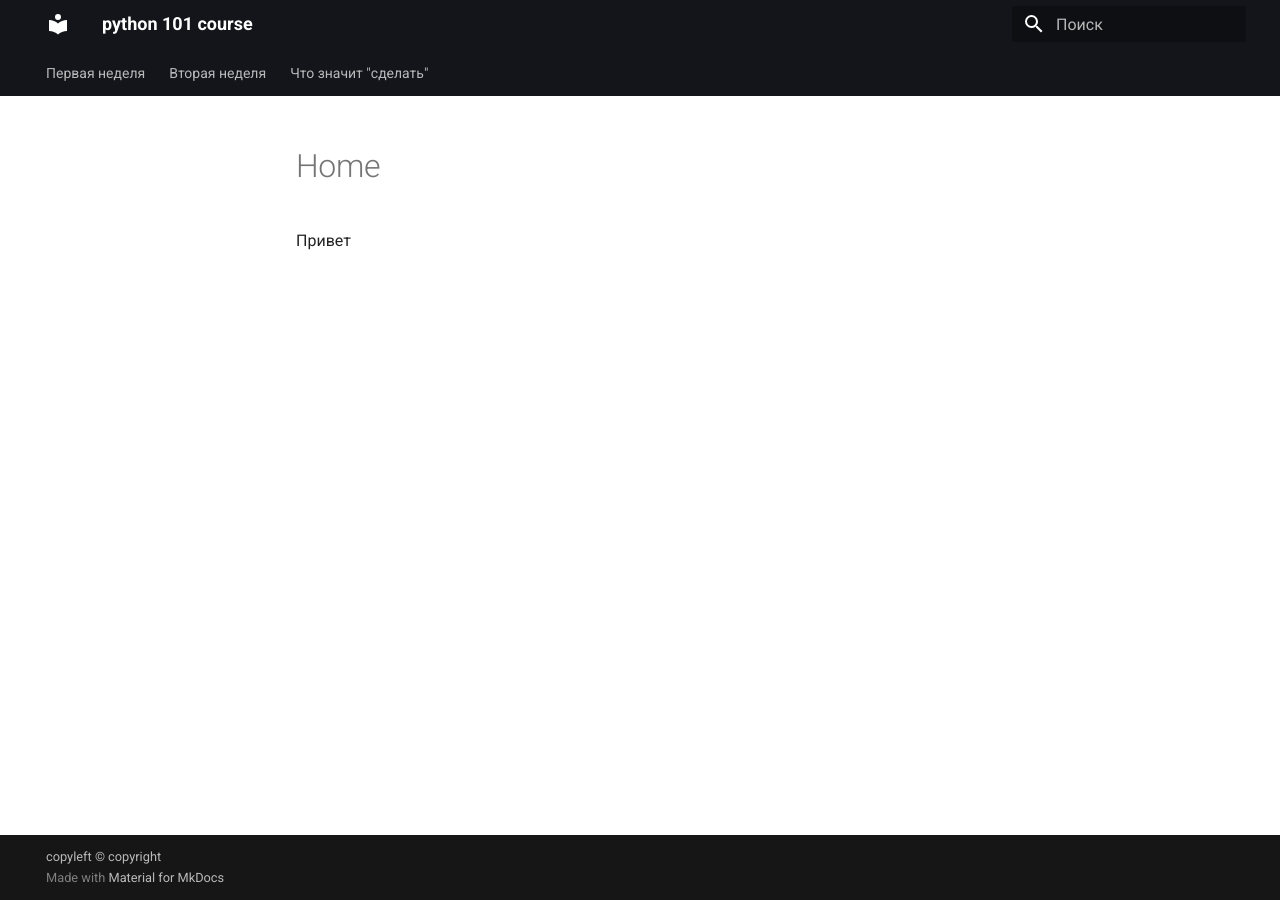
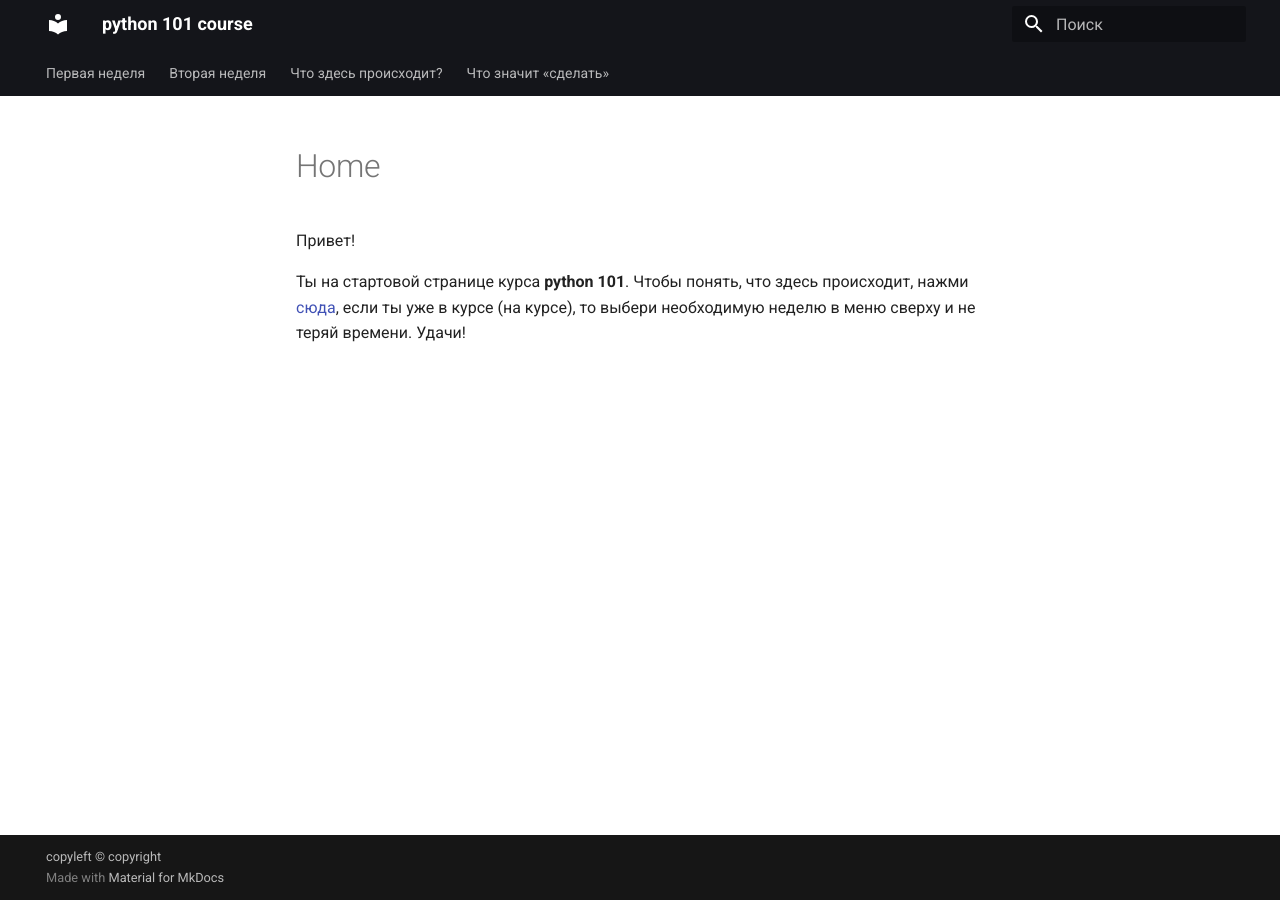
Before and after one commit to m-test-user/dshubenok.github.io, an MkDocs documentation site: the page built from docs/index.md, in a window 1280 px wide. Built offline with MkDocs 1.6.1 and Material for MkDocs 9.7.7, drawn with Linux system fonts in a browser that asks for light colours.

Commit message:
add: initial content

```diff
--- a/docs/index.md
+++ b/docs/index.md
@@ -1 +1,3 @@
-Привет
+Привет!
+
+Ты на стартовой странице курса **python 101**. Чтобы понять, что здесь происходит, нажми [сюда](https://python101.online/wtf/), если ты уже в курсе (на курсе), то выбери необходимую неделю в меню сверху и не теряй времени. Удачи!
--- a/mkdocs.yml
+++ b/mkdocs.yml
@@ -14,10 +14,11 @@ copyright: 'copyleft &copy; copyright'
 
 nav:
   - Первая неделя:
-    - Баш: Первая неделя/Баш.md
+    - Линукс и Баш: week1/bash.md
   - Вторая неделя:
-    - Гит: Вторая неделя/Гит.md
-  - Что значит "сделать": done.md
+    - soon: week2/soon.md
+  - Что здесь происходит?: wtf.md
+  - Что значит «сделать»: done.md
 
 extra:
   search:
@@ -25,4 +26,3 @@ extra:
 
 markdown_extensions:
   - codehilite
-  - pymdownx.tabbed
```
Also changed, not shown: docs/done.md (+2 -1 lines), docs/week1/bash.md (added, +1 -0 lines), docs/week2/soon.md (added, +3 -0 lines), docs/wtf.md (added, +3 -0 lines), docs/Вторая неделя/Гит.md (deleted, +0 -1 lines), docs/Первая неделя/Баш.md (deleted, +0 -1 lines).
